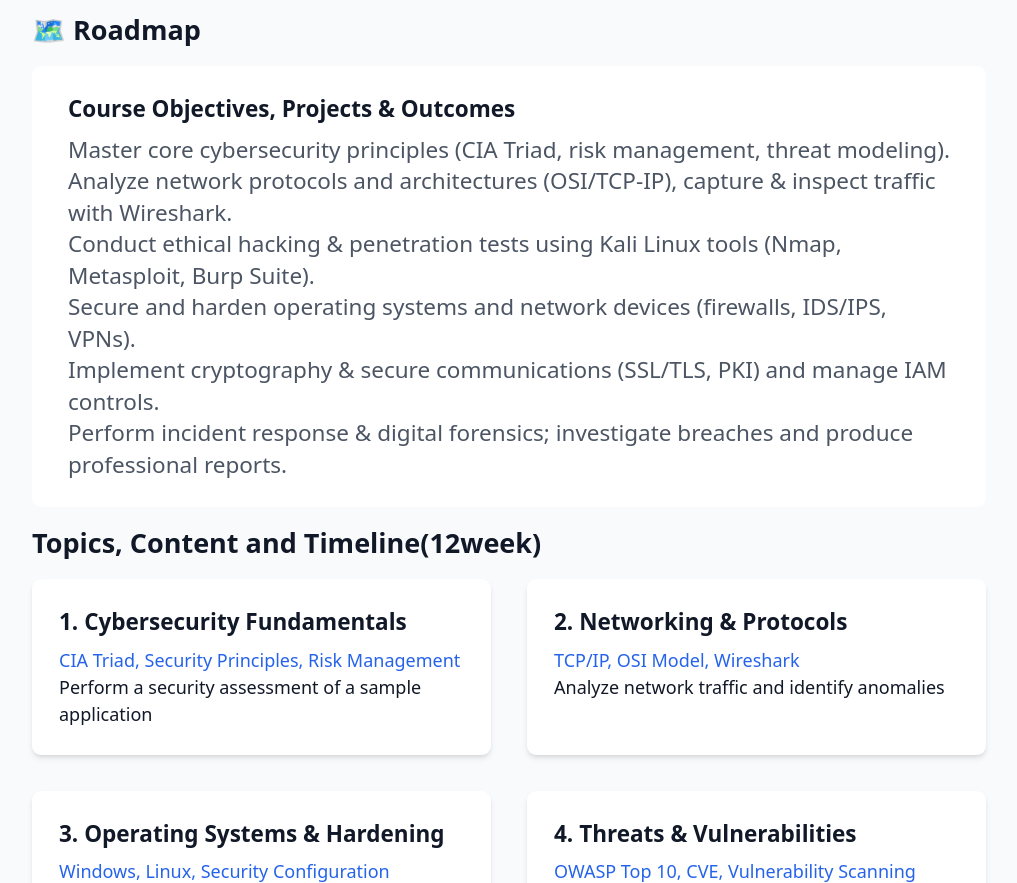
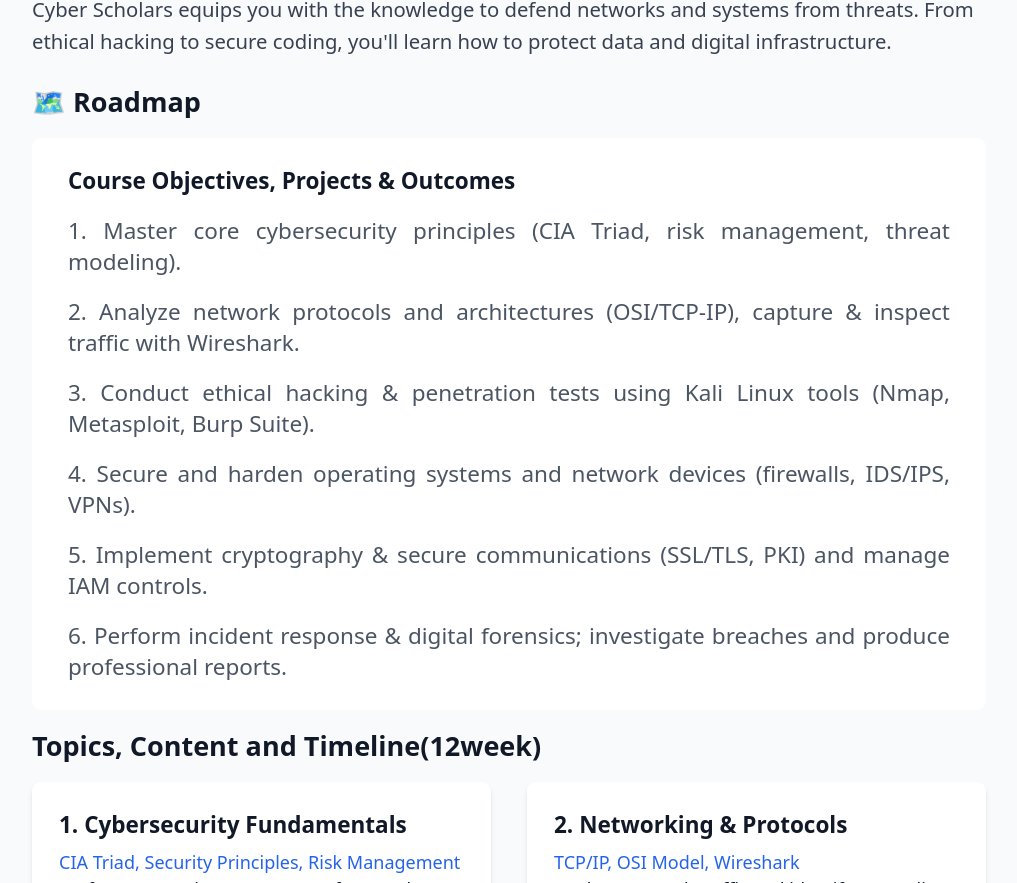
Before and after one commit to CSE-TechClub/Club, a React (Vite) app in the folder frontend/: page /cyber in a window 1280 px wide. Shown: the part 609-1492 px from the top of the page, without its empty margins (131-1148 px from the left). Built offline with nearby package versions, Linux system fonts and the light colour scheme.

Commit message:
Cybersec Bug Fix

```diff
--- a/frontend/src/pages/CyberSecBlog.tsx
+++ b/frontend/src/pages/CyberSecBlog.tsx
@@ -136,7 +136,7 @@ const CyberSecBlog = () => {
       <img
         src={banner}
         alt="Cybersecurity Banner"
-        className="w-full h-64 object-cover rounded-lg shadow-lg mb-6"
+        className="w-full h-35 md:h-80 object-cover rounded-lg shadow-lg mb-6"
       />
       <p className="text-lg text-gray-700 mb-6">
         Cyber Scholars equips you with the knowledge to defend networks and
@@ -145,34 +145,37 @@ const CyberSecBlog = () => {
       </p>
       <h2 className="text-2xl font-semibold mb-4">🗺️ Roadmap</h2>
       <div className="max-w-5xl bg-white rounded-lg px-8 py-6 text-xl">
-        <h3 className="text-xl font-semibold mb-2">
+        <h3 className="text-xl font-semibold mb-4">
           Course Objectives, Projects & Outcomes
         </h3>
-        <p className="text-gray-600">
-          Master core cybersecurity principles (CIA Triad, risk management,
+        <div className="flex flex-col gap-4 text-justify text-gray-600">
+          <p>
+            1. Master core cybersecurity principles (CIA Triad, risk management,
             threat modeling).
           </p>
-        <p className="text-gray-600">
-          Analyze network protocols and architectures (OSI/TCP‑IP), capture &
-          inspect traffic with Wireshark.
+          <p>
+            2. Analyze network protocols and architectures (OSI/TCP‑IP), capture
+            & inspect traffic with Wireshark.
           </p>
-        <p className="text-gray-600">
-          Conduct ethical hacking & penetration tests using Kali Linux tools
-          (Nmap, Metasploit, Burp Suite).
+          <p>
+            3. Conduct ethical hacking & penetration tests using Kali Linux
+            tools (Nmap, Metasploit, Burp Suite).
           </p>
-        <p className="text-gray-600">
-          Secure and harden operating systems and network devices (firewalls,
-          IDS/IPS, VPNs).
+          <p>
+            4. Secure and harden operating systems and network devices
+            (firewalls, IDS/IPS, VPNs).
           </p>
-        <p className="text-gray-600">
-          Implement cryptography & secure communications (SSL/TLS, PKI) and
+          <p>
+            5. Implement cryptography & secure communications (SSL/TLS, PKI) and
             manage IAM controls.
           </p>
-        <p className="text-gray-600">
-          Perform incident response & digital forensics; investigate breaches
-          and produce professional reports.
+          <p>
+            6. Perform incident response & digital forensics; investigate
+            breaches and produce professional reports.
           </p>
         </div>
+      </div>
+
       <h2 className="text-2xl font-semibold mt-4 mb-4">
         Topics, Content and Timeline(12week)
       </h2>
```
Lines whose indentation alone changed are shown as unchanged.
